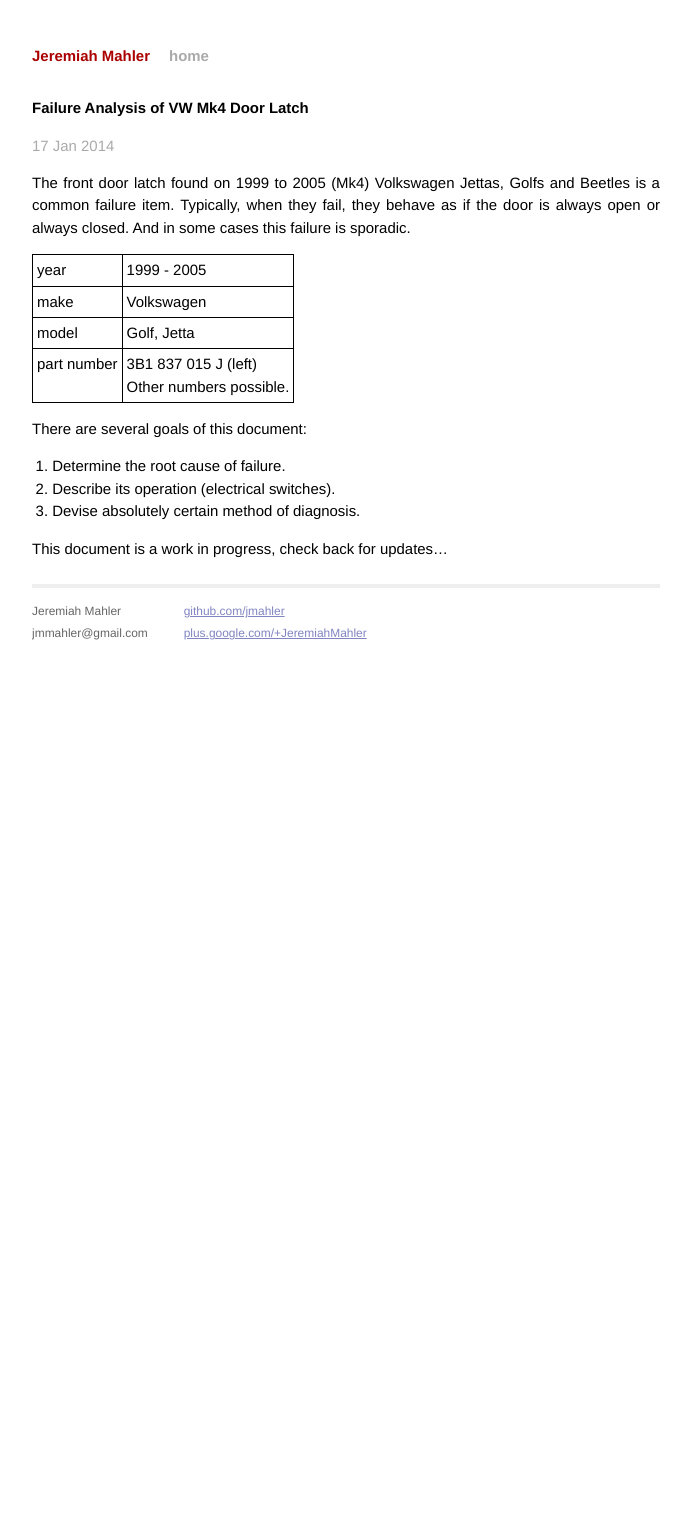
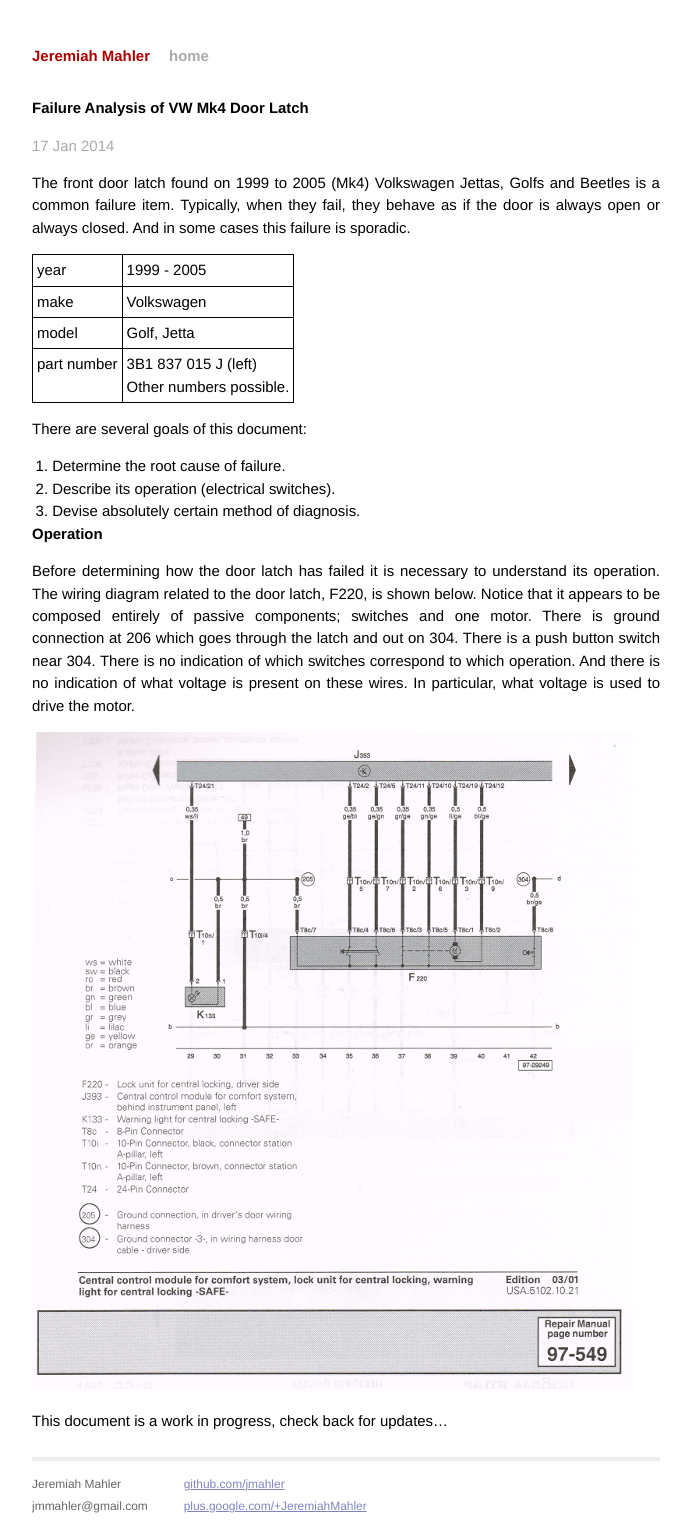
Before and after one commit to jmahler/jmahler.github.io, a Jekyll site: the page built from _posts/2014-01-31-vw_door_latch.md, in a window 1280 px wide. Shown: the whole page, without its empty margins (294-985 px from the left). Built offline with Jekyll 4.4.1, drawn with Linux system fonts in a browser that asks for light colours; Markdown is read by kramdown in place of the engine named in the settings; before the commit the page ends 945 px from its top, so only the background shows below that.

Commit message:
added schematic to door latch analysis

```diff
--- a/_posts/2014-01-31-vw_door_latch.md
+++ b/_posts/2014-01-31-vw_door_latch.md
@@ -26,4 +26,21 @@
 1.  Describe its operation (electrical switches).
 1.  Devise absolutely certain method of diagnosis.
 
+
+## Operation
+
+Before determining how the door latch has failed it is necessary to
+understand its operation.
+The wiring diagram related to the door latch, F220, is shown below.
+Notice that it appears to be composed entirely of passive components;
+switches and one motor.
+There is ground connection at 206 which goes through the latch and
+out on 304.
+There is a push button switch near 304.
+There is no indication of which switches correspond to which operation.
+And there is no indication of what voltage is present on these wires.
+In particular, what voltage is used to drive the motor.
+
+![Door Latch Schematic]({{site.url}}/images/door_latch/door_latch_schematic.png)
+
 This document is a work in progress, check back for updates...
```
Also changed, not shown: images/door_latch/door_latch_schematic.png (added).
